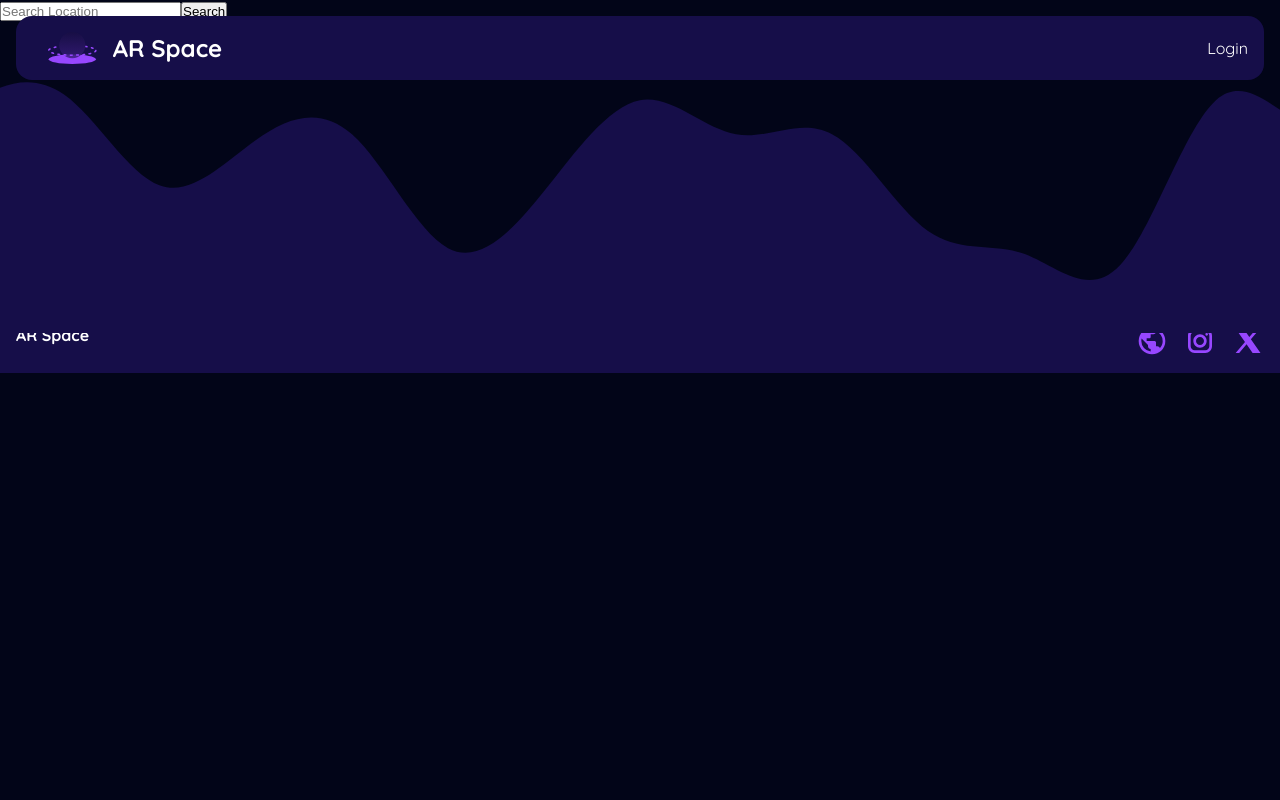
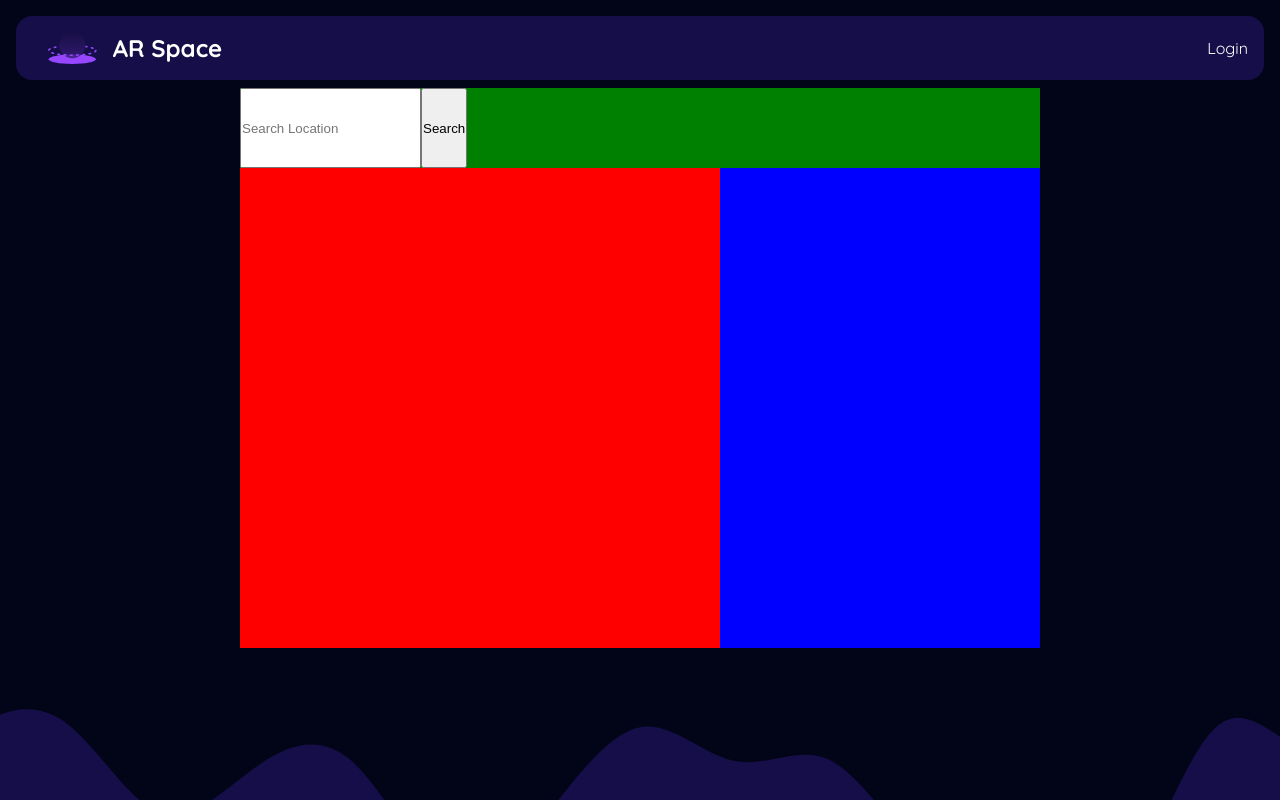
Before and after one commit to aswnss-m/arspace_web, a Next.js app: page /geo_spatial in a window 1280 px wide. Shown: the top 800 px of the page. Built offline with nearby package versions, Linux system fonts and the light colour scheme.

Commit message:
created basic structure

```diff
--- a/app/geo_spatial/components/Map/Map.js
+++ b/app/geo_spatial/components/Map/Map.js
@@ -4,7 +4,7 @@ import "./Map.css"
 
 function Map() {
   return (
-    <div>
+    <div className='map'>
 
     </div>
   )
--- a/app/geo_spatial/page.css
+++ b/app/geo_spatial/page.css
@@ -0,0 +1,35 @@
+.tool-container {
+    display : grid;
+    place-items : center;
+    padding: 11vh 1em 0;
+}
+.tool {
+    display : grid;
+    grid-template-columns : repeat(5, 1fr);
+    grid-template-rows : repeat(7, 1fr);
+    grid-column-gap : 0 px;
+    grid-row-gap : 0 px;
+}
+.search {
+    grid-area : 1 / 1 / 2 / 6;
+    background-color: green;
+}
+.map {
+    grid-area : 2 / 1 / 8 / 4;
+    background-color: red;
+}
+.flow-container {
+    grid-area : 2 / 4 / 8 / 6;
+    background-color: blue;
+}
+
+.search{
+    display: flex;
+    height: 100%;
+    width: 100%;
+}
+.map{
+    display: flex;
+    height: 30em;
+    width: 30em;
+}
--- a/app/geo_spatial/page.js
+++ b/app/geo_spatial/page.js
@@ -1,14 +1,14 @@
 import "./page.css"
-
+import Map from "./components/Map/Map"
 function page() {
   return (
     <div className="tool-container">
-      <div className="map-container">
-        <form className="form">
+      <div className="tool">
+        <form className="search form">
             <input type="text" placeholder="Search Location" required/>
             <input type="submit" value="Search" />
         </form>
-        <div className="map"></div>
+        <Map />
         <div className="flow-container">
 
         </div>
```
